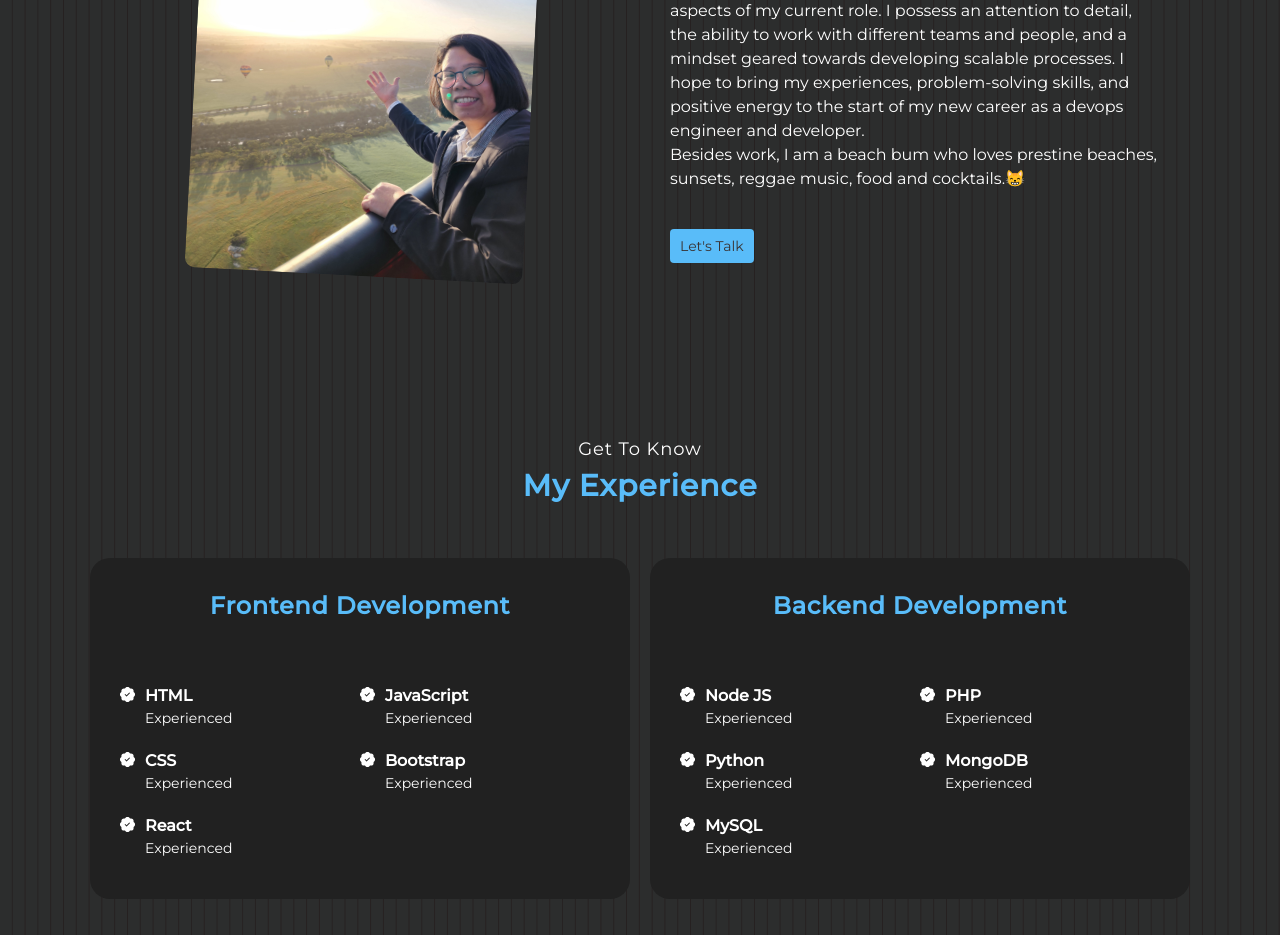
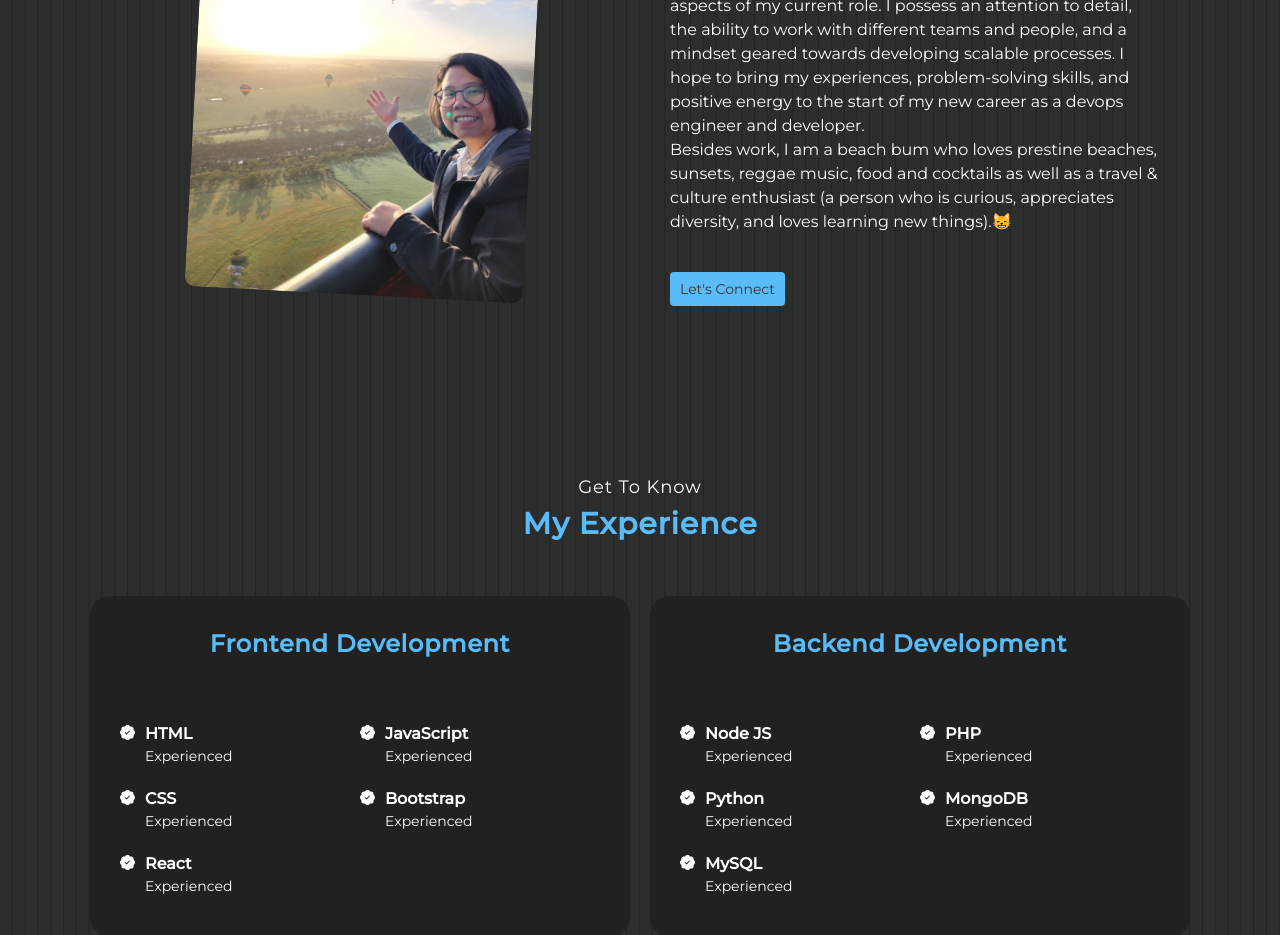
Before and after one commit to clarizalooktech/clarizalook, a React (Create React App) app: page / in a window 1280 px wide. Shown: the part 1200-2135 px from the top of the page. Built offline with nearby package versions, Linux system fonts and the light colour scheme.

Commit message:
adding about me contents part 2

```diff
--- a/src/components/About.js
+++ b/src/components/About.js
@@ -14,10 +14,12 @@ const About = () => {
                     </div>
                     <div className='about__col about__col--desc'>
                         <p>As a developer, my passion continues to grow every day as I embark on my lifelong journey of learning. I am eager to take part in and contribute to building something that adds value to the end users.</p>
+                        <p></p>
                         <p>In my previous experience as a senior marketing consultant, I relished the opportunity to identify root problems, build great relationships with people, and develop technical aspects of my current role. I possess an attention to detail, the ability to work with different teams and people, and a mindset geared towards developing scalable processes. I hope to bring my experiences, problem-solving skills, and positive energy to the start of my new career as a devops engineer and developer.</p>
-                        <p>Besides work, I am a beach bum who loves prestine beaches, sunsets, reggae music, food and cocktails.😸</p>
+                        <p></p>
+                        <p>Besides work, I am a beach bum who loves prestine beaches, sunsets, reggae music, food and cocktails as well as a travel & culture enthusiast (a person who is curious, appreciates diversity, and loves learning new things).😸</p>
                         <div className='about__col-button'>
-                            <Link label="Let's Talk" theme="primary" />
+                            <Link label="Let's Connect" theme="primary" />
                         </div>
                     </div>
                 </div>
```
Also changed, not shown: 1 other file (tests, documents, lock files or other folders).
